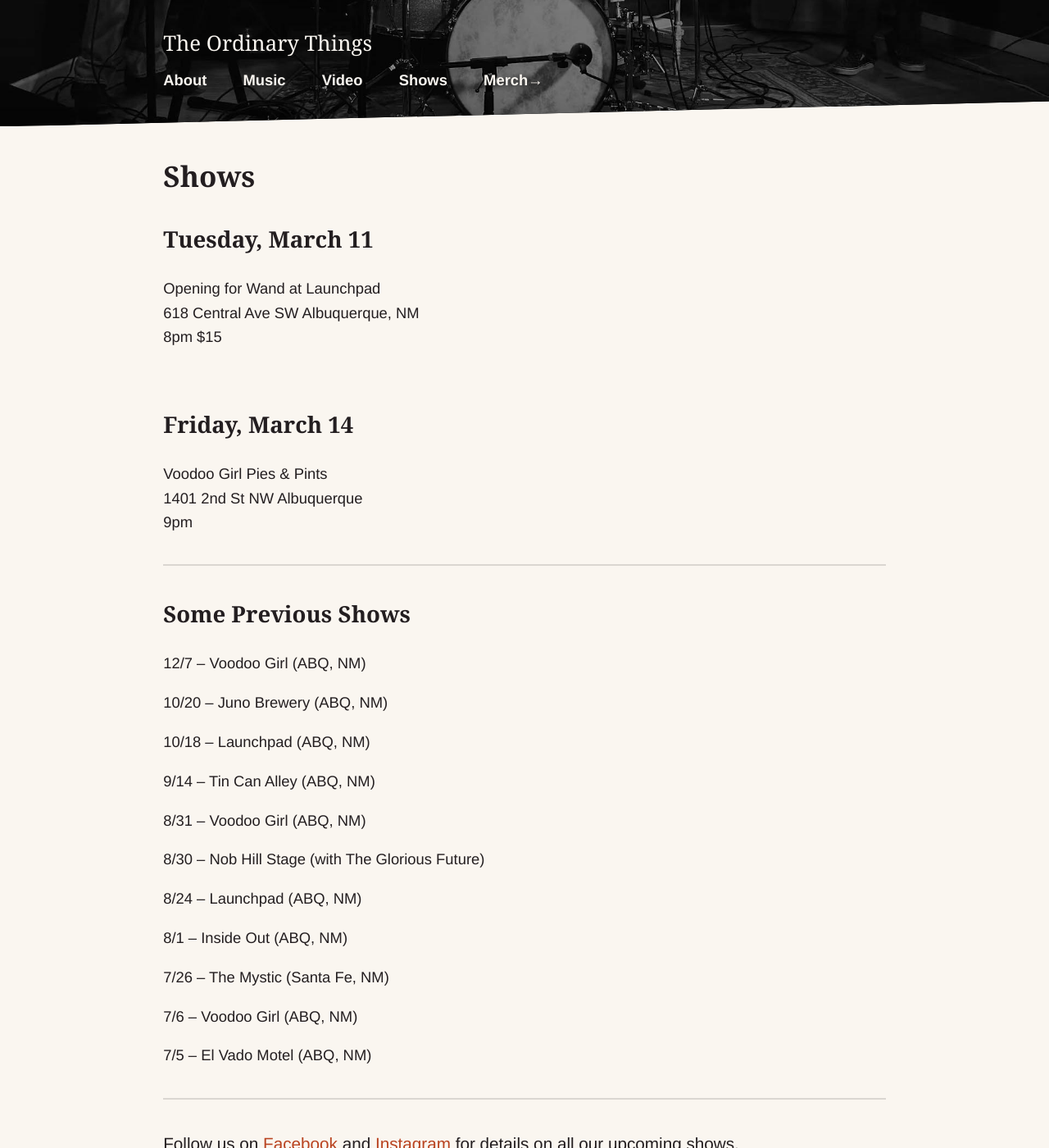
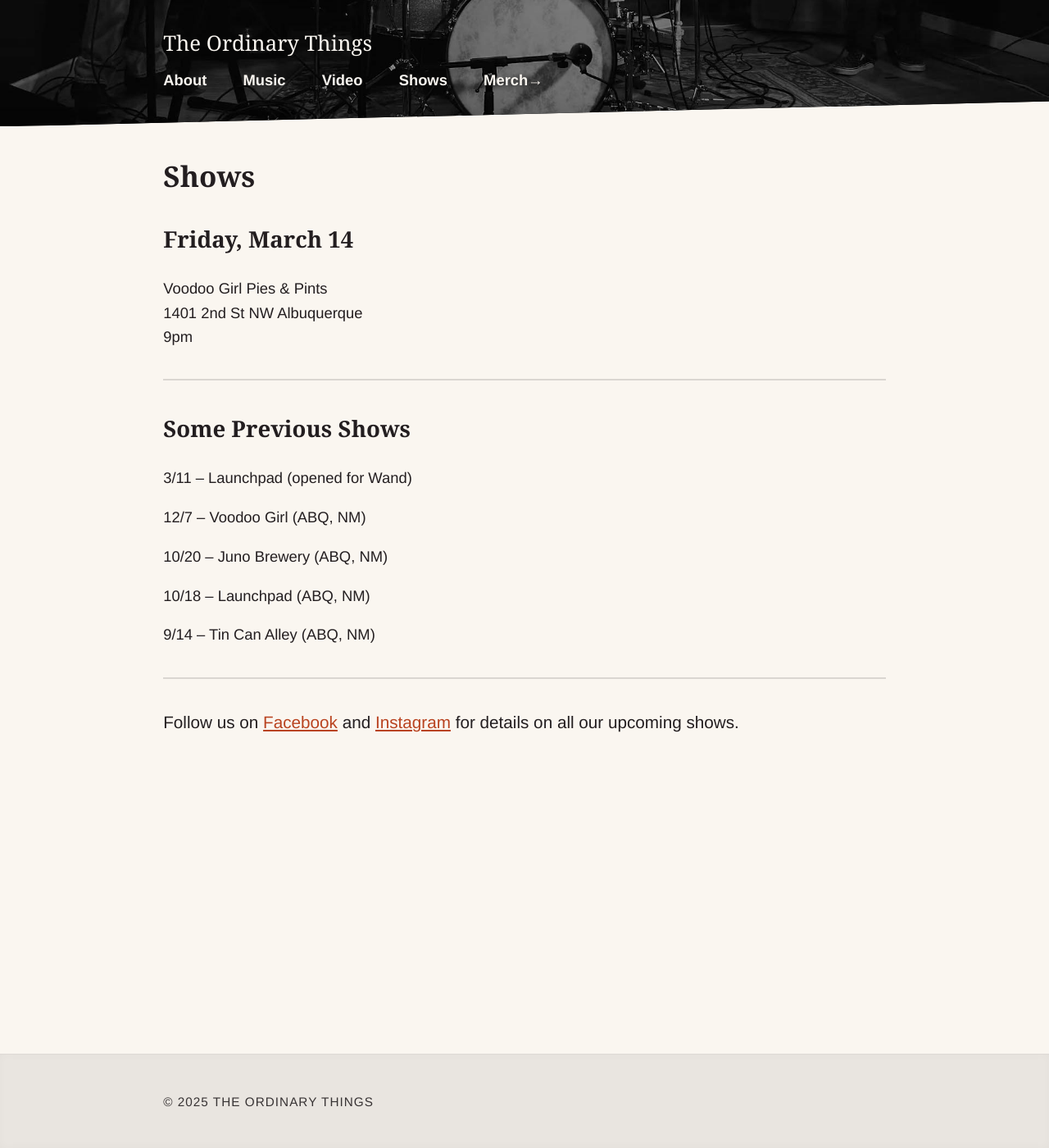
Before and after one commit to nsmsn/theordinarythings, a Jekyll site: the page built from shows.md, in a window 1280 px wide and 1400 px high. Shown: the whole window at 82% size. Built offline with Jekyll 4.4.1, drawn with Linux system fonts in a browser that asks for light colours; some web fonts are replaced.

Commit message:
Updated Shows

```diff
--- a/shows.md
+++ b/shows.md
@@ -4,13 +4,6 @@ date: 2024-08-20 14:03:00 -06:00
 permalink: "/shows/"
 layout: page
 ---
-
-## Tuesday, March 11
-Opening for Wand at Launchpad <br>
-618 Central Ave SW Albuquerque, NM <br>
-8pm  $15
-
-&nbsp;
 
 ## Friday, March 14
 Voodoo Girl Pies & Pints <br>
@@ -21,6 +14,8 @@ Voodoo Girl Pies & Pints <br>
 
 ## Some Previous Shows
 
+3/11 – Launchpad (opened for Wand)
+
 12/7 – Voodoo Girl (ABQ, NM)
 
 10/20 – Juno Brewery (ABQ, NM)
@@ -29,20 +24,6 @@ Voodoo Girl Pies & Pints <br>
 
 9/14 – Tin Can Alley (ABQ, NM)
 
-8/31 – Voodoo Girl (ABQ, NM)
-
-8/30 – Nob Hill Stage (with The Glorious Future)
-
-8/24 – Launchpad (ABQ, NM)
-
-8/1 – Inside Out (ABQ, NM)
-
-7/26 – The Mystic (Santa Fe, NM)
-
-7/6 – Voodoo Girl (ABQ, NM)
-
-7/5 – El Vado Motel (ABQ, NM)
-
 ---
 
 <p class="lead">Follow us on <a href="https://www.facebook.com/TheOrdinaryThingsband/">Facebook</a> and <a href="https://www.instagram.com/ordinarythingsband18/">Instagram</a> for details on all our upcoming shows.</p>
```
